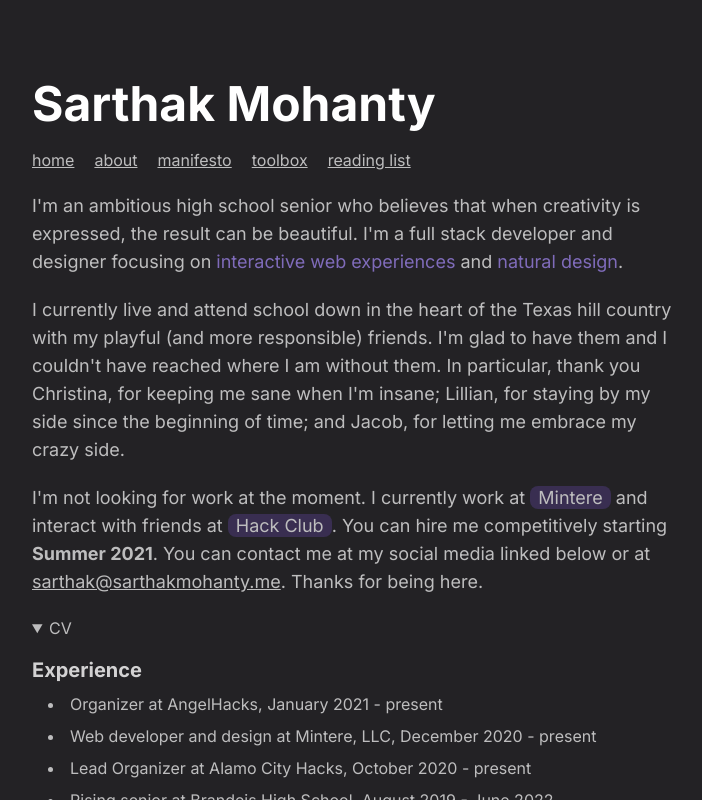
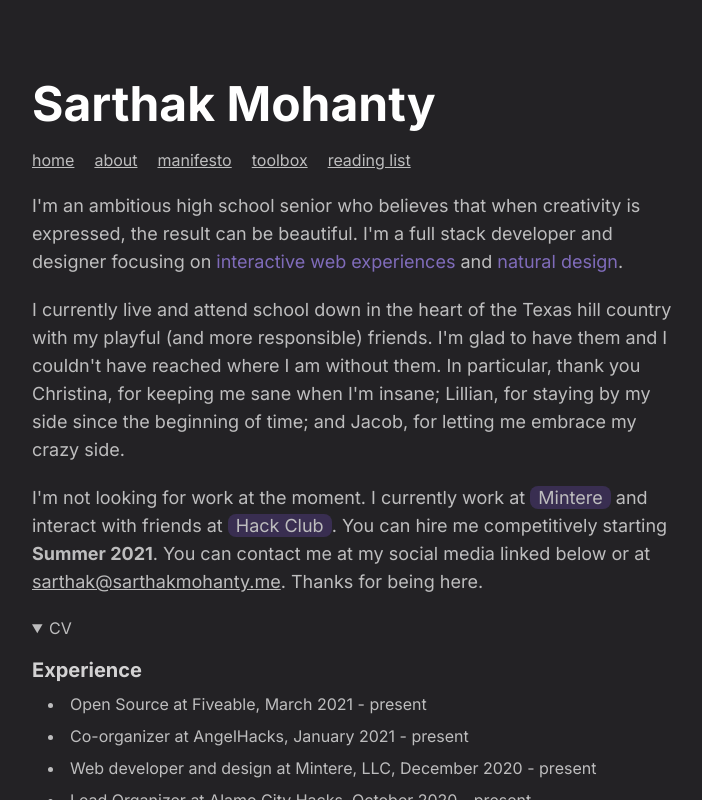
Before and after one commit to sarthaktexas/website-v3, a Next.js app: page / in a window 1280 px wide. Both pictures are taken after a click on the heading "CV". Shown: the top 800 px of the page, without its empty margins (288-990 px from the left). Built offline with nearby package versions, Linux system fonts and the light colour scheme; no server answers.

Commit message:
✏️ update jobs

```diff
--- a/pages/index.js
+++ b/pages/index.js
@@ -19,11 +19,12 @@ export default function Home() {
             <h1 className="cv-heading">
               Experience
             </h1>
-            <li>Organizer at AngelHacks, January 2021 - present</li>
+            <li>Open Source at Fiveable, March 2021 - present</li>
+            <li>Co-organizer at AngelHacks, January 2021 - present</li>
             <li>Web developer and design at Mintere, LLC, December 2020 - present</li>
             <li>Lead Organizer at Alamo City Hacks, October 2020 - present</li>
             <li>Rising senior at Brandeis High School, August 2019 - June 2022.</li>
-            <li>Social Media Marketing and Research Intern at Fiveable, May 2019 - August 2019</li>
+            <li>Social Media at Fiveable, May 2019 - August 2019</li>
             <li>Student Volunteer at Youth Code Jam, May 2018 - present</li>
             <h1 className="cv-heading">
               Projects
@@ -34,6 +35,7 @@ export default function Home() {
             <li>Hyper by Alamo City Hacks</li>
             <li>AngelHacks 2.0</li>
             <li>Hack Club Vote</li>
+            <li>Fiveable Open Source Initiative</li>
             <h1 className="cv-heading">
               Press
             </h1>
```
